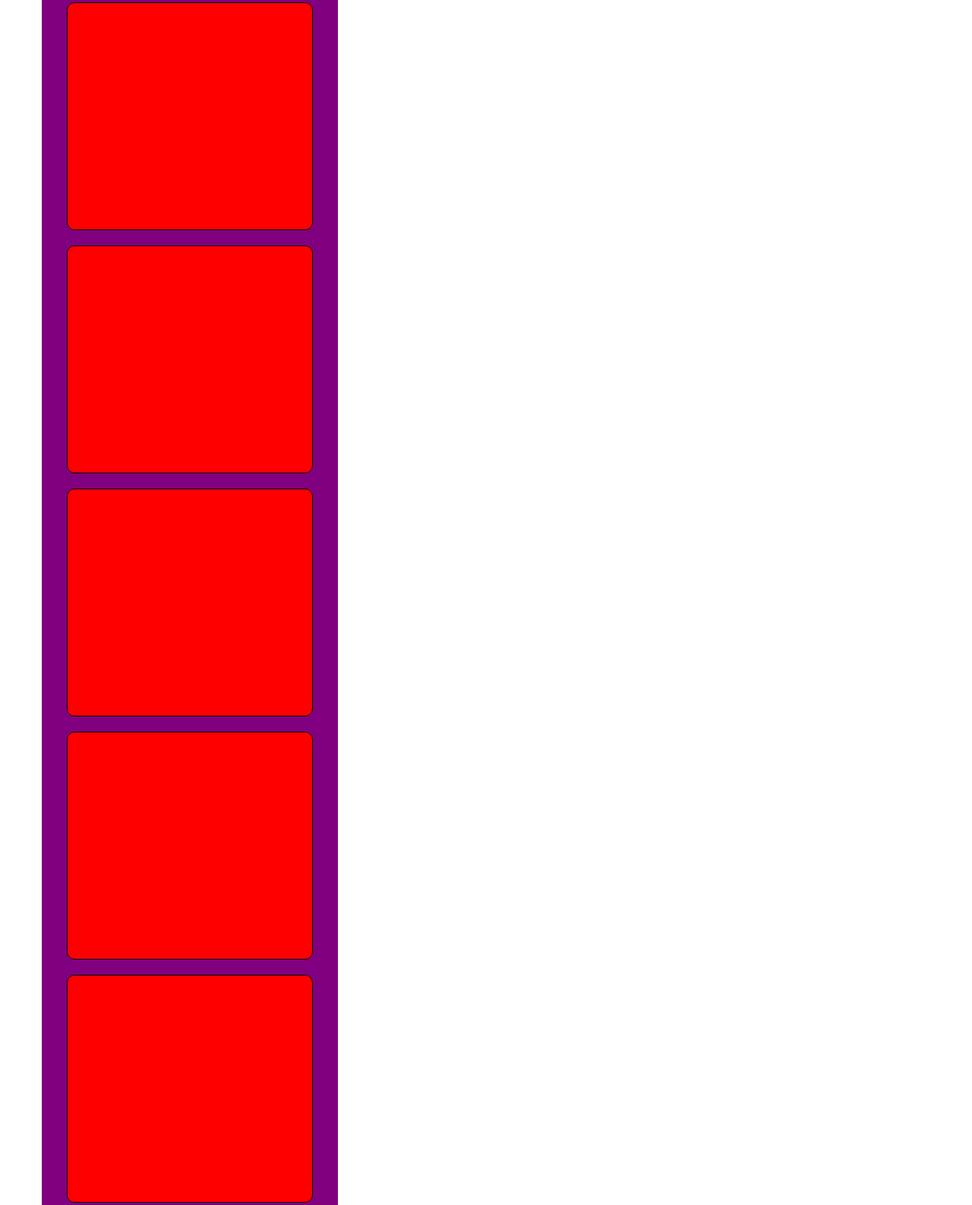
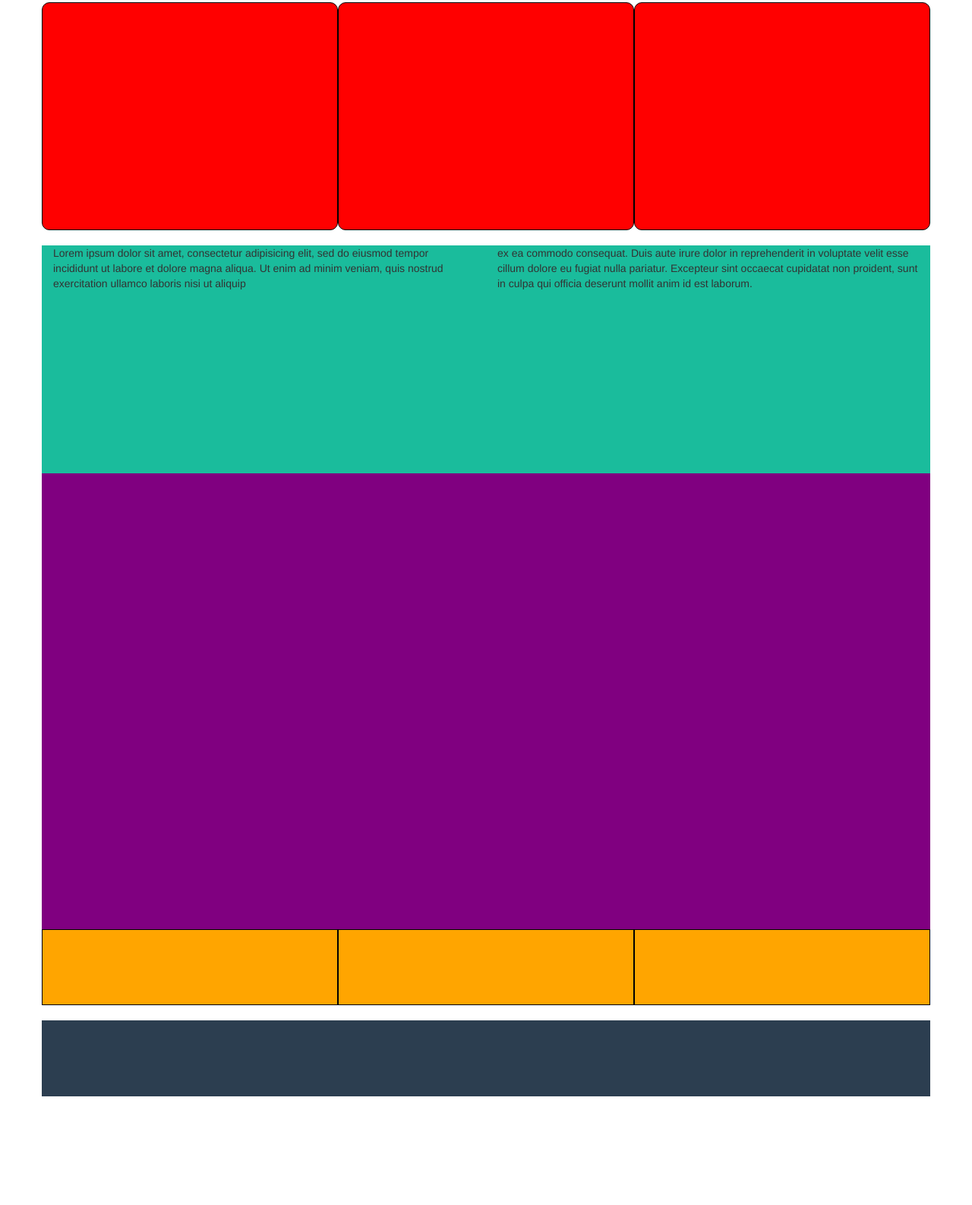
Before and after one commit to BottoniMarco/-html-css-bootstrap-freelancer, a plain HTML site: page index.html in a window 1280 px wide. Shown: the part 917-2503 px from the top of the page at 76% size. After the commit the page ends 2360 px from the top, so only its background shows below. Drawn offline with nearby package versions, Linux system fonts and the light colour scheme.

Commit message:
sesto commit

```diff
--- a/css/style.css
+++ b/css/style.css
@@ -13,7 +13,7 @@
 }
 
 .container_three {
-  height: 700px;
+  height: 300px;
   background: #1ABC9C;
 }
 
@@ -23,58 +23,40 @@
 }
 
 .container_footer {
-  height: 500px;
   background: #2C3E50;
 }
 
-/* [class*="col-"] [class*="col-xs-12"] {
-  height: 200px;
+.portfolio_image {
+  height: 300px;
   border: 1px solid black;
   background: red;
-  margin: 20px 0;
-} */
-
-.portfolio_image {
-  height: 300px;
-  width: 90%;
-  border: 1px solid black;
-  background: red;
-  margin-left: auto;
-  margin-right: auto;
   margin-bottom: 20px;
   border-radius: 10px
 }
 
 .location {
-  height: 33%;
-  width: 90%;
+  height: 100px;
   border: 1px solid black;
   background: orange;
-  margin-left: auto;
-  margin-right: auto;
+
   margin-bottom: 20px;
 }
 
 .social {
-  height: 33%;
-  width: 90%;
+  height: 100px;
   border: 1px solid black;
   background: orange;
-  margin-left: auto;
-  margin-right: auto;
+
   margin-bottom: 20px;
 }
 
 .about {
-  height: 33%;
-  width: 90%;
+  height: 100px;
   border: 1px solid black;
   background: orange;
-  margin-left: auto;
-  margin-right: auto;
+
   margin-bottom: 20px;
 }
-
 
 .copyright {
 height: 100px;
--- a/index.html
+++ b/index.html
@@ -27,22 +27,34 @@
       </div>
 
       <div class="row">
-        <div class="col-xs-12 col-md-6 col-lg-4 container_two">
-          <div class="portfolio_image"></div>
-          <div class="portfolio_image"></div>
-          <div class="portfolio_image"></div>
-          <div class="portfolio_image"></div>
-          <div class="portfolio_image"></div>
-          <div class="portfolio_image"></div>
+        <div class="container_two">
+          <div class="portfolio_image col-xs-12 col-md-6 col-lg-4 ">
+          </div>
+
+          <div class="portfolio_image col-xs-12 col-md-6 col-lg-4 ">
+          </div>
+
+          <div class="portfolio_image col-xs-12 col-md-6 col-lg-4 ">
+          </div>
+
+          <div class="portfolio_image col-xs-12 col-md-6 col-lg-4 ">
+          </div>
+
+          <div class="portfolio_image col-xs-12 col-md-6 col-lg-4 ">
+          </div>
+
+          <div class="portfolio_image col-xs-12 col-md-6 col-lg-4 ">
+          </div>
+
         </div>
       </div>
 
       <div class="row">
-        <div class="col-xs-12 col-md-6 container_three">
-          <p>Lorem ipsum dolor sit amet, consectetur adipisicing elit, sed do eiusmod tempor incididunt ut labore et dolore magna aliqua. Ut enim ad minim veniam, quis nostrud exercitation ullamco laboris nisi ut aliquip
+        <div class="  container_three">
+          <p class="col-xs-12 col-md-6">Lorem ipsum dolor sit amet, consectetur adipisicing elit, sed do eiusmod tempor incididunt ut labore et dolore magna aliqua. Ut enim ad minim veniam, quis nostrud exercitation ullamco laboris nisi ut aliquip
           </p>
 
-         <p>ex ea commodo consequat. Duis aute irure dolor in reprehenderit in voluptate velit esse cillum dolore eu fugiat nulla pariatur. Excepteur sint occaecat cupidatat non proident, sunt in culpa qui officia deserunt mollit anim id est laborum.</p>
+         <p class="col-xs-12 col-md-6">ex ea commodo consequat. Duis aute irure dolor in reprehenderit in voluptate velit esse cillum dolore eu fugiat nulla pariatur. Excepteur sint occaecat cupidatat non proident, sunt in culpa qui officia deserunt mollit anim id est laborum.</p>
         </div>
       </div>
 
@@ -54,10 +66,10 @@
 
       <footer>
         <div class="row">
-          <div class="col-xs-12 col-md-4  container_footer">
-            <div class="location"></div>
-            <div class="social"></div>
-            <div class="about"></div>
+          <div class=" container_footer">
+            <div class="location col-xs-12 col-md-4"></div>
+            <div class="social col-xs-12 col-md-4"></div>
+            <div class="about col-xs-12 col-md-4"></div>
           </div>
           <div class="col-xs-12 copyright"></div>
         </div>
```
